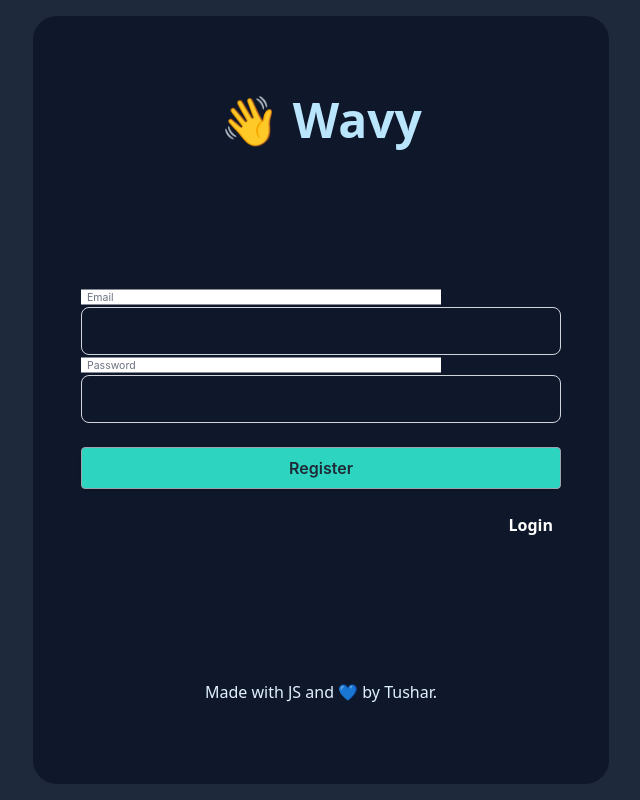
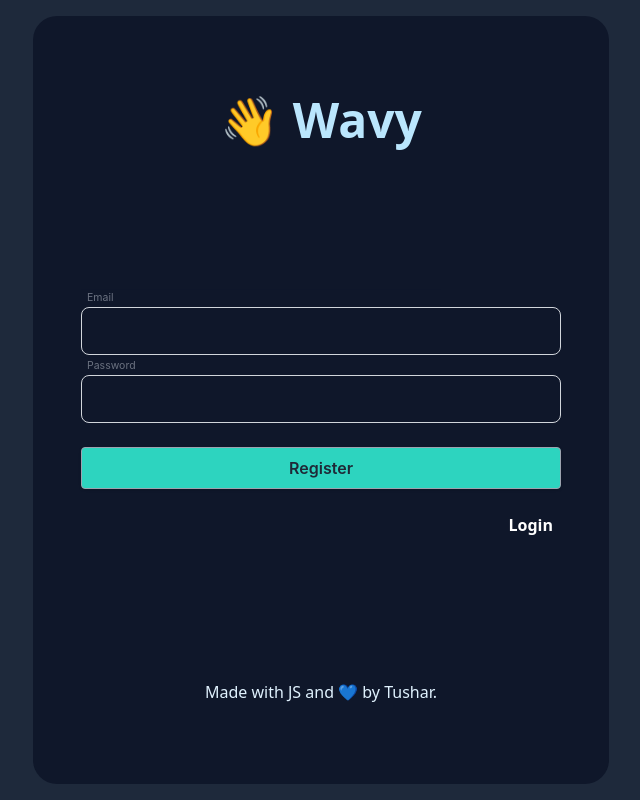
Before and after one commit to tusharbansal22/Wavy-frontend, a React (Create React App) app: page /register in a window 1280 px wide. Shown: the whole page, without its empty margins (319-959 px from the left). Built offline with nearby package versions, Linux system fonts and the light colour scheme.

Commit message:
minor ui fix

```diff
--- a/src/components/Register.jsx
+++ b/src/components/Register.jsx
@@ -33,9 +33,9 @@ function Register(){
 
 
   }}>
-  <label htmlFor="email" className=" text-sm text-gray-500 text-gray-400 duration-300 transform -translate-y-0 scale-75 top-2 z-10 origin-[0] bg-white bg-gray-900 px-2  peer-focus:text-blue-600 peer-focus:dark:text-blue-500    left-1">Email</label>
+  <label htmlFor="email" className=" text-sm text-gray-500 text-gray-400 duration-300 transform -translate-y-0 scale-75 top-2 z-10 origin-[0]  bg-slate-900 px-2  peer-focus:text-blue-600 peer-focus:dark:text-blue-500    left-1">Email</label>
   <input type="email" id="email" className="block px-2.5 pb-2.5 pt-4 w-full text-sm text-gray-900 bg-transparent rounded-lg border-1 border-gray-300 appearance-none dark:text-white dark:border-gray-600 dark:focus:border-blue-500 focus:outline-none focus:ring-0 focus:border-blue-600 peer"/>
-  <label  htmlFor= "password" className=" text-sm text-gray-500 text-gray-400 duration-300 transform -translate-y-0 scale-75 top-2 z-10 origin-[0] bg-white bg-gray-900 px-2  left-1">Password</label>
+  <label  htmlFor= "password" className=" text-sm text-gray-500 text-gray-400 duration-300 transform -translate-y-0 scale-75 top-2 z-10 origin-[0] bg-slate-900 px-2  left-1">Password</label>
   <input type="password" id="password" className="block px-2.5 pb-2.5 pt-4 w-full text-sm text-gray-900 bg-transparent rounded-lg border-1 border-gray-300 appearance-none dark:text-white dark:border-gray-600 dark:focus:border-blue-500 focus:outline-none focus:ring-0 focus:border-blue-600 peer"/>
   <button className="bg-teal-400 hover:bg-gray-100 text-gray-800 font-semibold  my-6 py-2 px-4 border border-gray-400 rounded shadow" > Register</button>
   </form>
```
